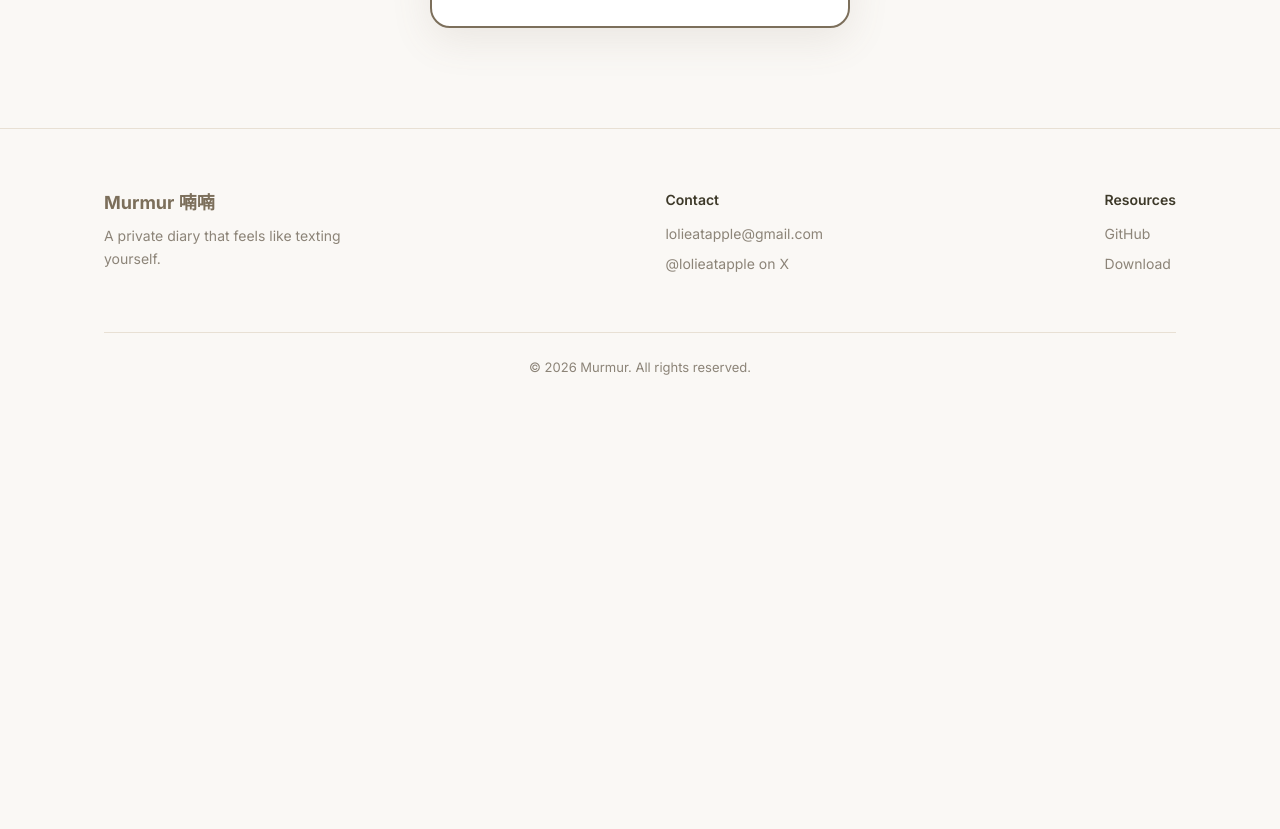
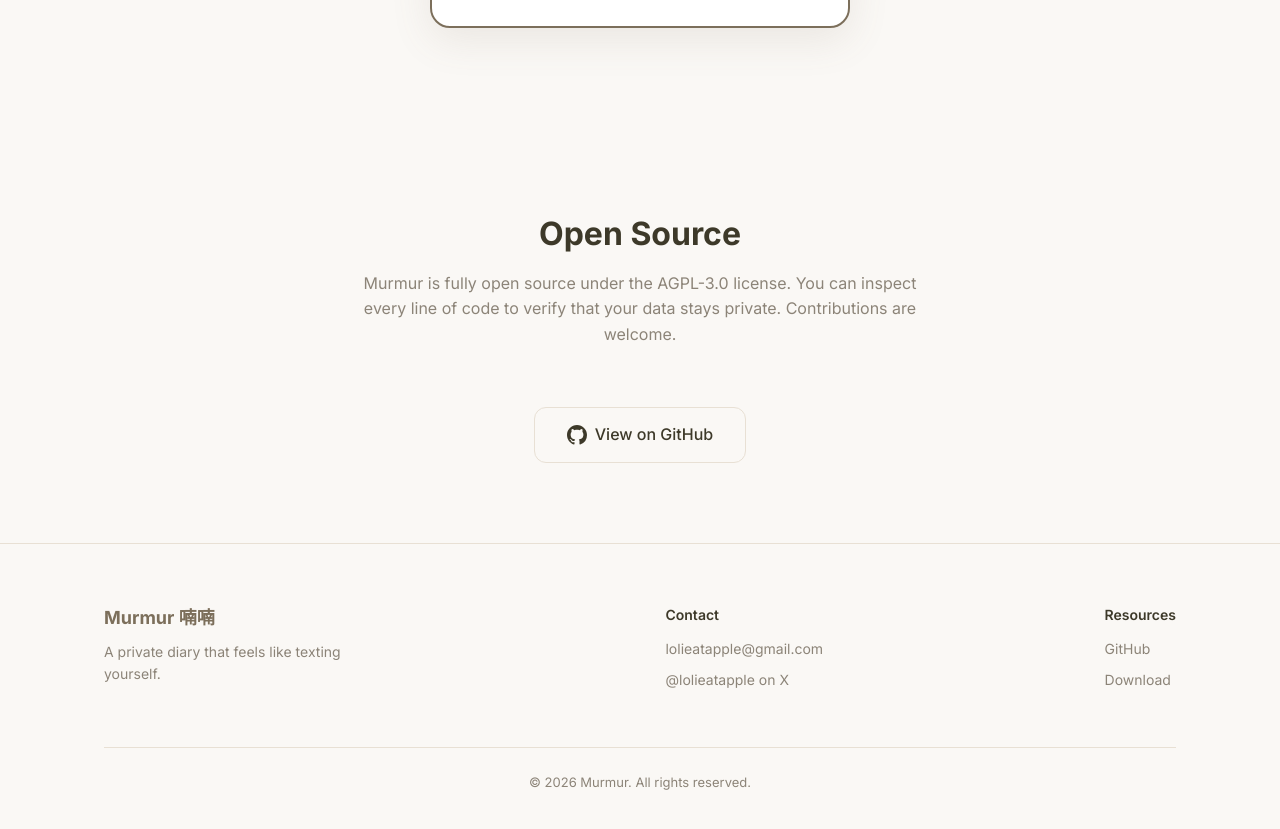
Before and after one commit to nannan-app/nannan-landing, a plain HTML site: page index.html in a window 1280 px wide. Shown: the part 6360-7189 px from the top of the page. Before the commit the page ends 6777 px from the top, so only its background shows below. Drawn offline with Linux system fonts and the light colour scheme.

Commit message:
Add open source section with GitHub link

```diff
--- a/index.html
+++ b/index.html
@@ -564,6 +564,29 @@
   </div>
 </section>
 
+<!-- Open Source -->
+<section class="features" id="open-source" style="padding: 80px 0;">
+  <div class="container">
+    <div class="section-title fade-up">
+      <h2>
+        <span class="lang-text-en">Open Source</span>
+        <span class="lang-text-zh">开源</span>
+      </h2>
+      <p style="max-width: 560px;">
+        <span class="lang-text-en">Murmur is fully open source under the AGPL-3.0 license. You can inspect every line of code to verify that your data stays private. Contributions are welcome.</span>
+        <span class="lang-text-zh">喃喃已在 AGPL-3.0 许可证下完全开源。你可以审查每一行代码，验证数据确实只留在本地。欢迎参与贡献。</span>
+      </p>
+    </div>
+    <div style="display: flex; justify-content: center; gap: 16px; flex-wrap: wrap;">
+      <a href="https://github.com/nannan-app/chat-diary" class="btn-secondary" target="_blank" rel="noopener">
+        <svg width="20" height="20" viewBox="0 0 24 24" fill="currentColor"><path d="M12 0C5.37 0 0 5.37 0 12c0 5.31 3.435 9.795 8.205 11.385.6.105.825-.255.825-.57 0-.285-.015-1.23-.015-2.235-3.015.555-3.795-.735-4.035-1.41-.135-.345-.72-1.41-1.23-1.695-.42-.225-1.02-.78-.015-.795.945-.015 1.62.87 1.845 1.23 1.08 1.815 2.805 1.305 3.495.99.105-.78.42-1.305.765-1.605-2.67-.3-5.46-1.335-5.46-5.925 0-1.305.465-2.385 1.23-3.225-.12-.3-.54-1.53.12-3.18 0 0 1.005-.315 3.3 1.23.96-.27 1.98-.405 3-.405s2.04.135 3 .405c2.295-1.56 3.3-1.23 3.3-1.23.66 1.65.24 2.88.12 3.18.765.84 1.23 1.905 1.23 3.225 0 4.605-2.805 5.625-5.475 5.925.435.375.81 1.095.81 2.22 0 1.605-.015 2.895-.015 3.3 0 .315.225.69.825.57A12.02 12.02 0 0024 12c0-6.63-5.37-12-12-12z"/></svg>
+        <span class="lang-text-en">View on GitHub</span>
+        <span class="lang-text-zh">在 GitHub 上查看</span>
+      </a>
+    </div>
+  </div>
+</section>
+
 <!-- Footer -->
 <footer>
   <div class="container">
```
